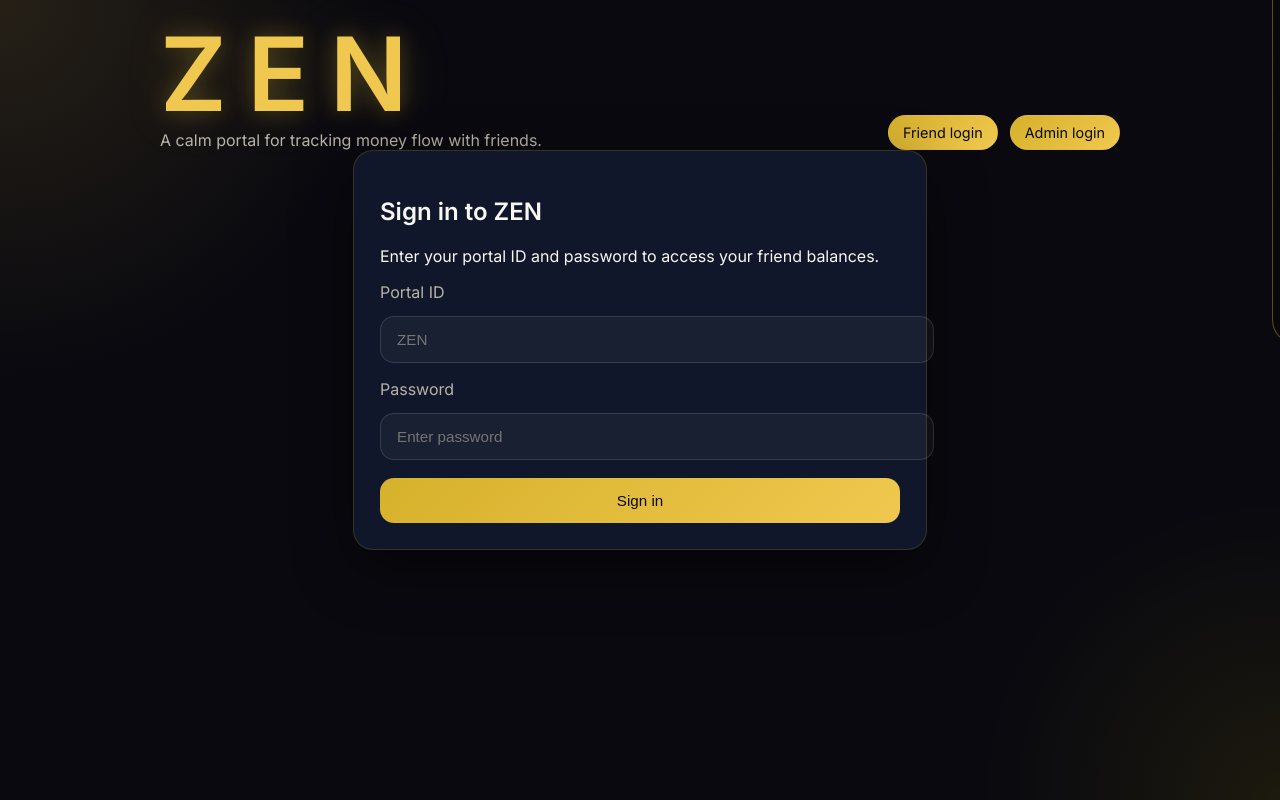
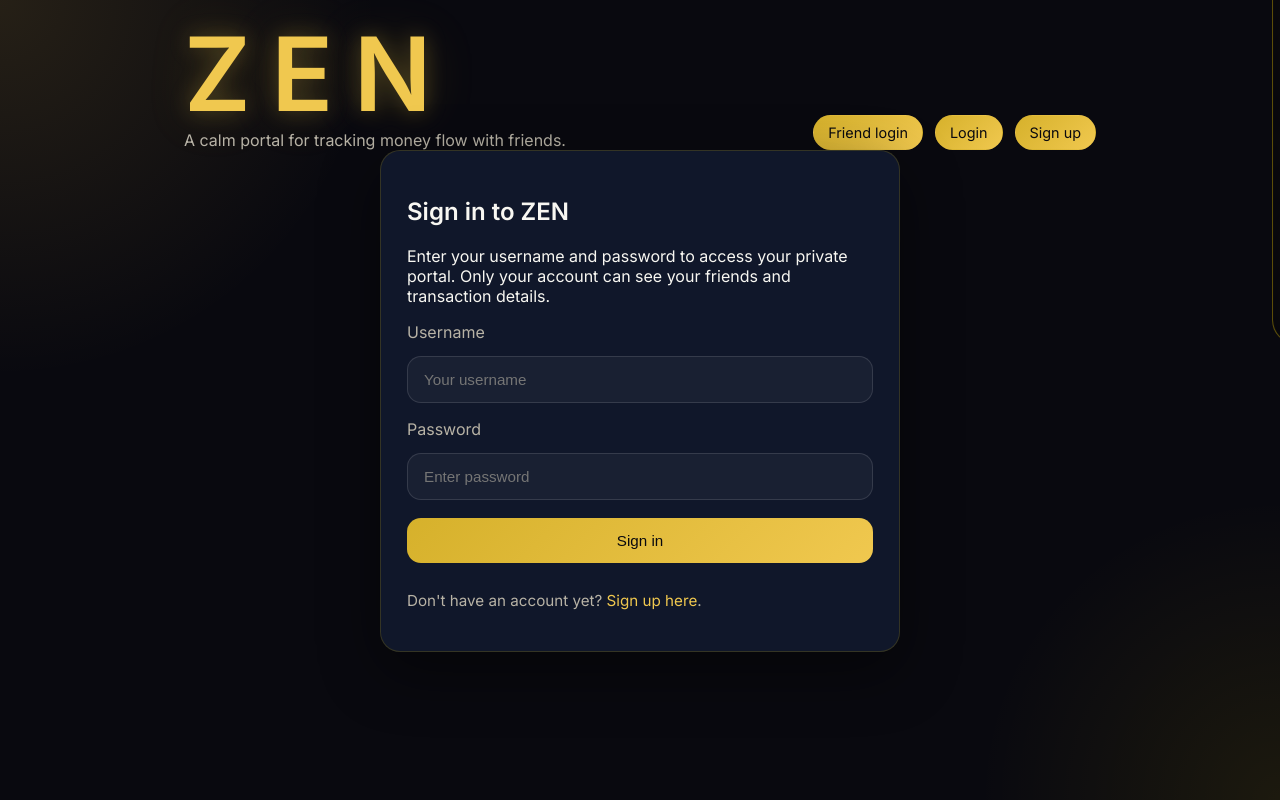
Before and after one commit to sourav7-1/Bakirkhata, a Flask app: page /login in a window 1280 px wide. Run offline with Flask 3, Linux system fonts and the light colour scheme.

Commit message:
Improve UI privacy, isolate user data, fix input overflow, and add .gitignore

```diff
--- a/app.py
+++ b/app.py
@@ -1,4 +1,4 @@
-from datetime import datetime
+from datetime import datetime, timedelta
 import json
 import os
 import secrets
@@ -6,11 +6,21 @@ import socket
 import string
 from functools import wraps
 from urllib.parse import quote_plus
+from werkzeug.security import check_password_hash, generate_password_hash
 
 from flask import Flask, render_template, request, redirect, url_for, flash, session
 
 app = Flask(__name__)
 app.secret_key = os.getenv("FLASK_SECRET", "change-this-secret")
+app.config.update(
+    SESSION_COOKIE_HTTPONLY=True,
+    SESSION_COOKIE_SAMESITE="Lax",
+    SESSION_USE_SIGNER=True,
+    PERMANENT_SESSION_LIFETIME=timedelta(hours=2),
+)
+if os.getenv("FLASK_ENV") == "production":
+    app.config["SESSION_COOKIE_SECURE"] = True
+
 DATA_FILE = "data.json"
 VALID_USERNAME = "ZEN"
 VALID_PASSWORD = "zen2026"
@@ -18,22 +28,31 @@ VALID_PASSWORD = "zen2026"
 
 def load_data():
     if not os.path.exists(DATA_FILE):
-        return {"friends": {}}
+        return {"users": {}}
     with open(DATA_FILE, "r", encoding="utf-8") as f:
         data = json.load(f)
 
-    for friend in data.get("friends", {}).values():
-        if "balance" not in friend:
-            friend["balance"] = calculate_balance(friend)
-        if "phone" not in friend:
-            friend["phone"] = ""
-        if "access_code" not in friend:
-            friend["access_code"] = generate_access_code()
-        for tx in friend.get("transactions", []):
-            if "purpose" not in tx:
-                tx["purpose"] = tx.get("note", "")
-            if "payment_method" not in tx:
-                tx["payment_method"] = ""
+    legacy_friends = data.pop("friends", None)
+    data.setdefault("users", {})
+
+    if legacy_friends:
+        default_user = data.setdefault(VALID_USERNAME, {"password": generate_password_hash(VALID_PASSWORD), "friends": {}})
+        default_user.setdefault("friends", {}).update(legacy_friends)
+
+    for user in data["users"].values():
+        user.setdefault("friends", {})
+        for friend in user.get("friends", {}).values():
+            if "balance" not in friend:
+                friend["balance"] = calculate_balance(friend)
+            if "phone" not in friend:
+                friend["phone"] = ""
+            if "access_code" not in friend:
+                friend["access_code"] = generate_access_code()
+            for tx in friend.get("transactions", []):
+                if "purpose" not in tx:
+                    tx["purpose"] = tx.get("note", "")
+                if "payment_method" not in tx:
+                    tx["payment_method"] = ""
     return data
 
 
@@ -42,8 +61,32 @@ def save_data(data):
         json.dump(data, f, indent=2, ensure_ascii=False)
 
 
+def get_user_record(data, username, create=False):
+    user = data["users"].get(username)
+    if user is None and create:
+        user = data["users"][username] = {"password": "", "friends": {}}
+    if user is not None:
+        user.setdefault("friends", {})
+    return user
+
+
+def get_user_friend(data, username, name):
+    user = get_user_record(data, username)
+    if not user:
+        return None
+    return user["friends"].get(name)
+
+
+def find_friend_owner(data, name, code):
+    for owner, user in data.get("users", {}).items():
+        friend = user.get("friends", {}).get(name)
+        if friend and friend.get("access_code") == code:
+            return owner, friend
+    return None, None
+
+
 def is_logged_in():
-    return session.get("user") == VALID_USERNAME
+    return session.get("user") is not None
 
 
 def is_friend_logged_in():
@@ -112,18 +155,22 @@ def build_phone_link(channel, phone, message):
     return None
 
 
-def add_friend_to_data(data, name, phone=""):
-    data["friends"][name] = {
+def add_friend_to_data(data, username, name, phone=""):
+    user = get_user_record(data, username, create=True)
+    user["friends"][name] = {
         "transactions": [],
         "balance": 0.0,
         "phone": phone,
-        "access_code": generate_access_code(),
+        "access_code": generate_access_code(8),
     }
     save_data(data)
 
 
-def add_transaction(data, name, transaction_type, amount, purpose, payment_method):
-    friend = data["friends"][name]
+def add_transaction(data, username, name, transaction_type, amount, purpose, payment_method):
+    friend = get_user_friend(data, username, name)
+    if not friend:
+        return
+
     date_str = datetime.now().strftime("%Y-%m-%d %H:%M:%S")
     transaction = {
         "date": date_str,
@@ -147,8 +194,9 @@ def add_transaction(data, name, transaction_type, amount, purpose, payment_metho
 @login_required
 def index():
     data = load_data()
+    user = get_user_record(data, session["user"], create=True)
     friends = []
-    for name, friend in sorted(data["friends"].items()):
+    for name, friend in sorted(user["friends"].items()):
         friends.append({
             "name": name,
             "phone": friend.get("phone", ""),
@@ -168,11 +216,12 @@ def add_friend():
         return redirect(url_for("index"))
 
     data = load_data()
-    if name in data["friends"]:
+    user = get_user_record(data, session["user"], create=True)
+    if name in user["friends"]:
         flash("This friend already exists.", "error")
         return redirect(url_for("index"))
 
-    add_friend_to_data(data, name, phone)
+    add_friend_to_data(data, session["user"], name, phone)
     flash(f"Added friend '{name}'.", "success")
     return redirect(url_for("index"))
 
@@ -181,7 +230,7 @@ def add_friend():
 @login_required
 def friend_detail(name):
     data = load_data()
-    friend = data["friends"].get(name)
+    friend = get_user_friend(data, session["user"], name)
     if not friend:
         flash("Friend not found.", "error")
         return redirect(url_for("index"))
@@ -209,8 +258,10 @@ def friend_login():
         name = request.form.get("name", "").strip()
         code = request.form.get("code", "").strip().upper()
         data = load_data()
-        friend = data["friends"].get(name)
-        if friend and friend.get("access_code") == code:
+        owner, friend = find_friend_owner(data, name, code)
+        if friend:
+            session.permanent = True
+            session["friend_owner"] = owner
             session["friend_user"] = name
             flash("Friend access granted.", "success")
             return redirect(url_for("friend_portal"))
@@ -232,10 +283,12 @@ def friend_required(view):
 @app.route("/friend-portal")
 @friend_required
 def friend_portal():
-    name = session["friend_user"]
+    owner = session.get("friend_owner")
+    name = session.get("friend_user")
     data = load_data()
-    friend = data["friends"].get(name)
+    friend = data.get("users", {}).get(owner, {}).get("friends", {}).get(name)
     if not friend:
+        session.pop("friend_owner", None)
         session.pop("friend_user", None)
         return redirect(url_for("friend_login"))
 
@@ -252,6 +305,7 @@ def friend_portal():
 @app.route("/friend-logout")
 def friend_logout():
     session.pop("friend_user", None)
+    session.pop("friend_owner", None)
     flash("Friend logged out.", "success")
     return redirect(url_for("friend_login"))
 
@@ -260,7 +314,8 @@ def friend_logout():
 @login_required
 def add_friend_transaction(name):
     data = load_data()
-    if name not in data["friends"]:
+    friend = get_user_friend(data, session["user"], name)
+    if not friend:
         flash("Friend not found.", "error")
         return redirect(url_for("index"))
 
@@ -279,7 +334,7 @@ def add_friend_transaction(name):
         flash("Amount must be greater than zero.", "error")
         return redirect(url_for("friend_detail", name=name))
 
-    add_transaction(data, name, transaction_type, amount, purpose, payment_method)
+    add_transaction(data, session["user"], name, transaction_type, amount, purpose, payment_method)
 
     if transaction_type == "give":
         flash(f"Recorded that you gave {amount:.2f} to {name}.", "success")
@@ -295,8 +350,9 @@ def add_friend_transaction(name):
 @login_required
 def delete_friend(name):
     data = load_data()
-    if name in data["friends"]:
-        del data["friends"][name]
+    user = get_user_record(data, session["user"])
+    if user and name in user["friends"]:
+        del user["friends"][name]
         save_data(data)
         flash(f"Deleted friend '{name}'.", "success")
     else:
@@ -312,14 +368,62 @@ def login():
     if request.method == "POST":
         username = request.form.get("username", "").strip()
         password = request.form.get("password", "").strip()
-        if username == VALID_USERNAME and password == VALID_PASSWORD:
+        data = load_data()
+        user = data["users"].get(username)
+        valid_user = (username == VALID_USERNAME and password == VALID_PASSWORD) or (
+            user and check_password_hash(user["password"], password)
+        )
+
+        if valid_user:
+            session.permanent = True
             session["user"] = username
             flash("Login successful.", "success")
             return redirect(url_for("index"))
+
         flash("Invalid ID or password.", "error")
         return redirect(url_for("login"))
 
     return render_template("login.html")
+
+
+@app.route("/signup", methods=["GET", "POST"])
+def signup():
+    if is_logged_in():
+        return redirect(url_for("index"))
+
+    if request.method == "POST":
+        username = request.form.get("username", "").strip()
+        password = request.form.get("password", "").strip()
+        confirm_password = request.form.get("confirm_password", "").strip()
+
+        if not username or not password:
+            flash("Please fill in both username and password.", "error")
+            return redirect(url_for("signup"))
+
+        if password != confirm_password:
+            flash("Passwords do not match.", "error")
+            return redirect(url_for("signup"))
+
+        if username == VALID_USERNAME:
+            flash("That username is reserved.", "error")
+            return redirect(url_for("signup"))
+
+        data = load_data()
+        if username in data["users"]:
+            flash("This username is already taken.", "error")
+            return redirect(url_for("signup"))
+
+        data["users"][username] = {
+            "password": generate_password_hash(password),
+            "friends": {}
+        }
+        save_data(data)
+        session.permanent = True
+        session["user"] = username
+        flash("Account created and logged in successfully.", "success")
+        return redirect(url_for("index"))
+
+    return render_template("signup.html")
 
 
 @app.route("/logout")
@@ -333,7 +437,7 @@ def logout():
 @login_required
 def send_reminder(name):
     data = load_data()
-    friend = data["friends"].get(name)
+    friend = get_user_friend(data, session["user"], name)
     if not friend:
         flash("Friend not found.", "error")
         return redirect(url_for("index"))
@@ -361,7 +465,7 @@ def send_reminder(name):
 @login_required
 def send_balance_update(name):
     data = load_data()
-    friend = data["friends"].get(name)
+    friend = get_user_friend(data, session["user"], name)
     if not friend:
         flash("Friend not found.", "error")
         return redirect(url_for("index"))
@@ -392,7 +496,7 @@ def send_balance_update(name):
 @login_required
 def send_via_phone(name, channel):
     data = load_data()
-    friend = data["friends"].get(name)
+    friend = get_user_friend(data, session["user"], name)
     if not friend:
         flash("Friend not found.", "error")
         return redirect(url_for("index"))
@@ -431,7 +535,7 @@ def send_via_phone(name, channel):
 @login_required
 def send_access_info(name):
     data = load_data()
-    friend = data["friends"].get(name)
+    friend = get_user_friend(data, session["user"], name)
     if not friend:
         flash("Friend not found.", "error")
         return redirect(url_for("index"))
--- a/static/style.css
+++ b/static/style.css
@@ -10,6 +10,10 @@
   --danger: #ef4444;
   --success: #22c55e;
   --shadow: rgba(0, 0, 0, 0.45);
+}
+
+*, *::before, *::after {
+  box-sizing: border-box;
 }
 
 body {
@@ -160,8 +164,11 @@ label {
 
 input,
 select,
-button {
+button,
+textarea {
   width: 100%;
+  max-width: 100%;
+  min-width: 0;
   padding: 14px 16px;
   border: 1px solid rgba(255, 255, 255, 0.12);
   border-radius: 14px;
@@ -196,6 +203,30 @@ button {
 button:hover {
   transform: translateY(-1px);
   box-shadow: 0 16px 30px rgba(255, 183, 36, 0.18);
+}
+
+.small-note {
+  margin-top: 28px;
+  color: var(--muted);
+  font-size: 0.95rem;
+}
+
+.privacy-card {
+  border-left: 4px solid rgba(214, 177, 43, 0.9);
+  background: rgba(255, 215, 0, 0.06);
+  color: #f8f7f2;
+  padding: 18px 22px;
+  margin-bottom: 22px;
+  font-size: 0.98rem;
+}
+
+.small-note a {
+  color: var(--primary-strong);
+  text-decoration: none;
+}
+
+.small-note a:hover {
+  text-decoration: underline;
 }
 
 .button {
--- a/templates/base.html
+++ b/templates/base.html
@@ -15,6 +15,7 @@
           <h1>ZEN</h1>
           <p>A calm portal for tracking money flow with friends.</p>
         </div>
+        {% block header_actions %}
         <div class="header-actions">
           {% if logged_in %}
             <span class="welcome-text">Signed in as {{ current_user }}</span>
@@ -24,9 +25,11 @@
             <a class="button small" href="{{ url_for('friend_logout') }}">Logout</a>
           {% else %}
             <a class="button small" href="{{ url_for('friend_login') }}">Friend login</a>
-            <a class="button small" href="{{ url_for('login') }}">Admin login</a>
+            <a class="button small" href="{{ url_for('login') }}">Login</a>
+            <a class="button small" href="{{ url_for('signup') }}">Sign up</a>
           {% endif %}
         </div>
+        {% endblock %}
       </header>
 
       {% with messages = get_flashed_messages(with_categories=true) %}
--- a/templates/friend_login.html
+++ b/templates/friend_login.html
@@ -3,7 +3,7 @@
 {% block content %}
 <div class="card login-card">
   <h2>Friend access</h2>
-  <p>Enter your name and access code to view only your balance.</p>
+  <p>Enter your name and access code to view only your balance. This page never exposes any other account or friend data.</p>
   <form method="post" action="{{ url_for('friend_login') }}">
     <label for="name">Your name</label>
     <input id="name" name="name" type="text" placeholder="Enter your name" required>
--- a/templates/index.html
+++ b/templates/index.html
@@ -1,6 +1,10 @@
 {% extends "base.html" %}
 
 {% block content %}
+<div class="card privacy-card">
+  <p>Your account is isolated. Only you can access this friend list and the related transaction history.</p>
+</div>
+
 <div class="card">
   <h2>Friends</h2>
   {% if friends %}
--- a/templates/login.html
+++ b/templates/login.html
@@ -3,15 +3,16 @@
 {% block content %}
 <div class="card login-card">
   <h2>Sign in to ZEN</h2>
-  <p>Enter your portal ID and password to access your friend balances.</p>
+  <p>Enter your username and password to access your private portal. Only your account can see your friends and transaction details.</p>
   <form method="post" action="{{ url_for('login') }}">
-    <label for="username">Portal ID</label>
-    <input id="username" name="username" type="text" placeholder="ZEN" required>
+    <label for="username">Username</label>
+    <input id="username" name="username" type="text" placeholder="Your username" required>
 
     <label for="password">Password</label>
     <input id="password" name="password" type="password" placeholder="Enter password" required>
 
     <button type="submit">Sign in</button>
   </form>
+  <p class="small-note">Don't have an account yet? <a href="{{ url_for('signup') }}">Sign up here</a>.</p>
 </div>
 {% endblock %}
```
Also changed, not shown: data.json (+35 -9 lines), templates/signup.html (added, +23 -0 lines), 1 other file.
